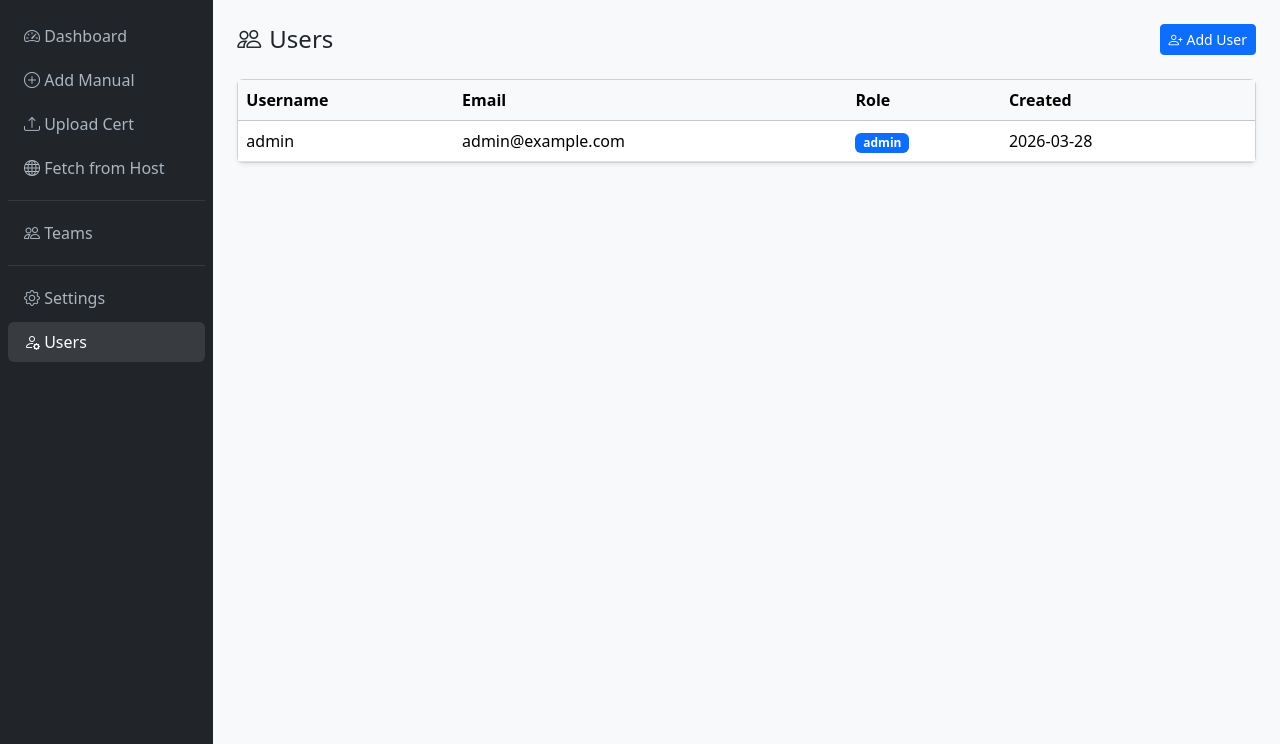
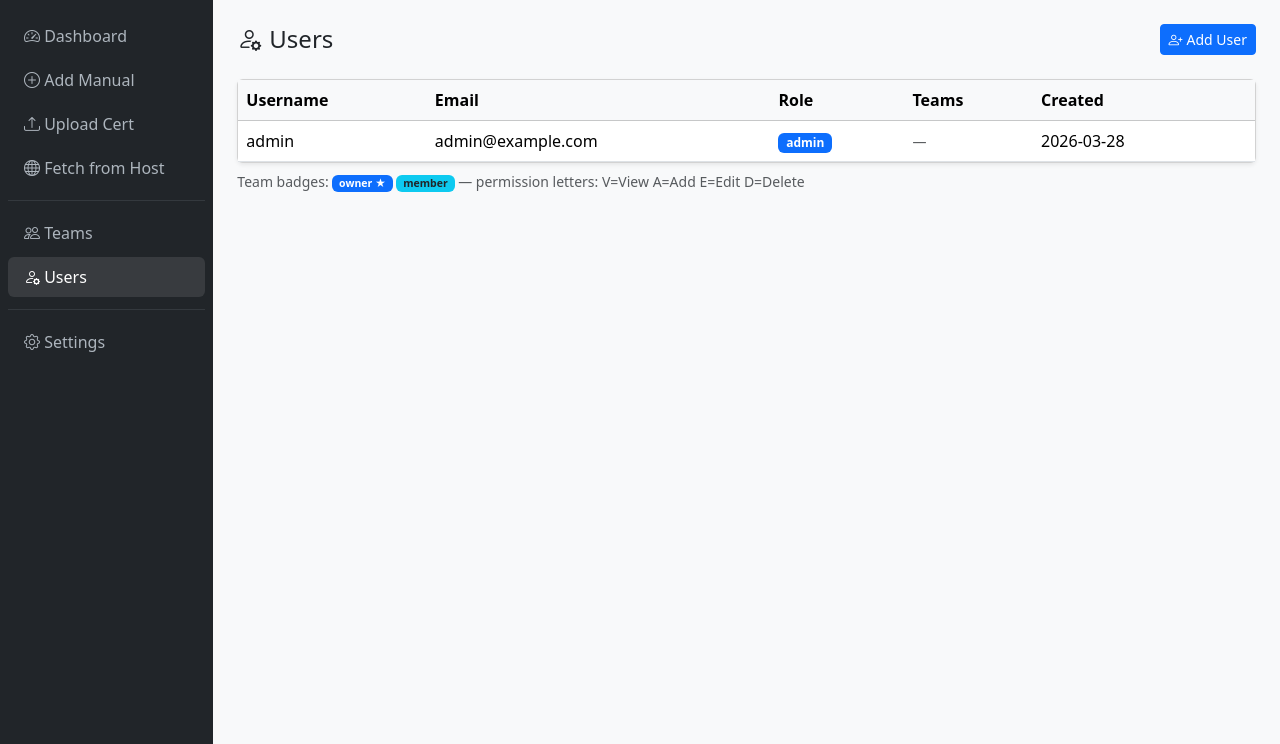
Before and after one commit to markrailton84/webcertapp, a Flask app: page /users in a window 1280 px wide. Shown: the part 56-800 px from the top of the page. Run offline with Flask 3, Linux system fonts and the light colour scheme; a user stored in the database is signed in; data comes from the database, SQL or seed files in the repository; data that the repository does not hold is empty.

Commit message:
team management feature

```diff
--- a/app/routes/auth.py
+++ b/app/routes/auth.py
@@ -1,7 +1,7 @@
 from flask import Blueprint, flash, redirect, render_template, request, url_for
 from flask_login import current_user, login_required, login_user, logout_user
 
-from ..models import User, db
+from ..models import Team, TeamMember, User, db
 
 auth_bp = Blueprint("auth", __name__)
 
@@ -41,7 +41,18 @@ def users():
         flash("Admin access required.", "danger")
         return redirect(url_for("certs.dashboard"))
     all_users = User.query.order_by(User.created_at.desc()).all()
-    return render_template("users.html", users=all_users)
+
+    # Build a map of user_id -> list of (team, membership) for display
+    memberships = TeamMember.query.all()
+    owned_teams = Team.query.all()
+
+    user_teams = {}
+    for team in owned_teams:
+        user_teams.setdefault(team.owner_id, []).append({"team": team, "role": "owner"})
+    for m in memberships:
+        user_teams.setdefault(m.user_id, []).append({"team": m.team, "role": "member", "member": m})
+
+    return render_template("users.html", users=all_users, user_teams=user_teams)
 
 
 @auth_bp.route("/users/add", methods=["GET", "POST"])
--- a/app/templates/base.html
+++ b/app/templates/base.html
@@ -58,16 +58,8 @@
           </a>
         </li>
         {% set owned_teams = current_user.owned_teams if not current_user.is_admin else [] %}
-        {% set member_teams = current_user.team_memberships if not current_user.is_admin else [] %}
-        {% if current_user.is_admin or owned_teams %}
+        {% if owned_teams %}
         <hr class="border-secondary my-2">
-        {% if current_user.is_admin %}
-        <li class="nav-item">
-          <a class="nav-link {% if request.endpoint and request.endpoint.startswith('teams.') %}active{% endif %}" href="{{ url_for('teams.teams_list') }}">
-            <i class="bi bi-people"></i> Teams
-          </a>
-        </li>
-        {% else %}
         {% for team in owned_teams %}
         <li class="nav-item">
           <a class="nav-link {% if request.endpoint == 'teams.team_detail' and request.view_args.get('team_id') == team.id %}active{% endif %}"
@@ -77,17 +69,22 @@
         </li>
         {% endfor %}
         {% endif %}
-        {% endif %}
         {% if current_user.is_admin %}
+        <hr class="border-secondary my-2">
+        <li class="nav-item">
+          <a class="nav-link {% if request.endpoint and request.endpoint.startswith('teams.') %}active{% endif %}" href="{{ url_for('teams.teams_list') }}">
+            <i class="bi bi-people"></i> Teams
+          </a>
+        </li>
+        <li class="nav-item">
+          <a class="nav-link {% if request.endpoint == 'auth.users' or request.endpoint == 'auth.add_user' %}active{% endif %}" href="{{ url_for('auth.users') }}">
+            <i class="bi bi-person-gear"></i> Users
+          </a>
+        </li>
         <hr class="border-secondary my-2">
         <li class="nav-item">
           <a class="nav-link {% if request.endpoint == 'settings.settings' %}active{% endif %}" href="{{ url_for('settings.settings') }}">
             <i class="bi bi-gear"></i> Settings
-          </a>
-        </li>
-        <li class="nav-item">
-          <a class="nav-link {% if request.endpoint == 'auth.users' %}active{% endif %}" href="{{ url_for('auth.users') }}">
-            <i class="bi bi-person-gear"></i> Users
           </a>
         </li>
         {% endif %}
--- a/app/templates/users.html
+++ b/app/templates/users.html
@@ -3,7 +3,7 @@
 {% block content %}
 
 <div class="d-flex justify-content-between align-items-center mb-4">
-  <h4 class="mb-0"><i class="bi bi-people me-2"></i>Users</h4>
+  <h4 class="mb-0"><i class="bi bi-person-gear me-2"></i>Users</h4>
   <a href="{{ url_for('auth.add_user') }}" class="btn btn-sm btn-primary"><i class="bi bi-person-plus me-1"></i>Add User</a>
 </div>
 
@@ -15,6 +15,7 @@
           <th>Username</th>
           <th>Email</th>
           <th>Role</th>
+          <th>Teams</th>
           <th>Created</th>
           <th></th>
         </tr>
@@ -25,6 +26,27 @@
           <td>{{ user.username }}</td>
           <td>{{ user.email }}</td>
           <td><span class="badge bg-{{ 'primary' if user.is_admin else 'secondary' }}">{{ user.role }}</span></td>
+          <td>
+            {% set memberships = user_teams.get(user.id, []) %}
+            {% if memberships %}
+              {% for entry in memberships %}
+                <a href="{{ url_for('teams.team_detail', team_id=entry.team.id) }}"
+                   class="badge text-decoration-none me-1 {% if entry.role == 'owner' %}bg-primary{% else %}bg-info text-dark{% endif %}">
+                  {{ entry.team.name }}
+                  {% if entry.role == 'owner' %}
+                    <i class="bi bi-star-fill ms-1" title="Owner"></i>
+                  {% else %}
+                    {% set m = entry.member %}
+                    <small class="ms-1 opacity-75">
+                      {% if m.can_view %}V{% endif %}{% if m.can_add %}A{% endif %}{% if m.can_edit %}E{% endif %}{% if m.can_delete %}D{% endif %}
+                    </small>
+                  {% endif %}
+                </a>
+              {% endfor %}
+            {% else %}
+              <span class="text-muted small">—</span>
+            {% endif %}
+          </td>
           <td>{{ user.created_at.strftime('%Y-%m-%d') }}</td>
           <td>
             {% if user.id != current_user.id %}
@@ -40,4 +62,9 @@
     </table>
   </div>
 </div>
+
+<div class="mt-2 text-muted small">
+  Team badges: <span class="badge bg-primary">owner ★</span>
+  <span class="badge bg-info text-dark">member</span> — permission letters: V=View A=Add E=Edit D=Delete
+</div>
 {% endblock %}
```
